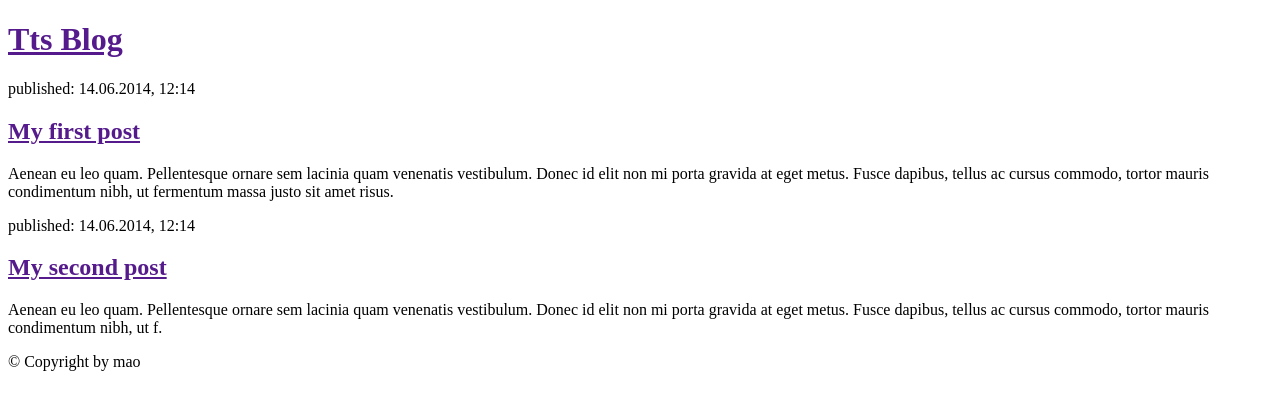
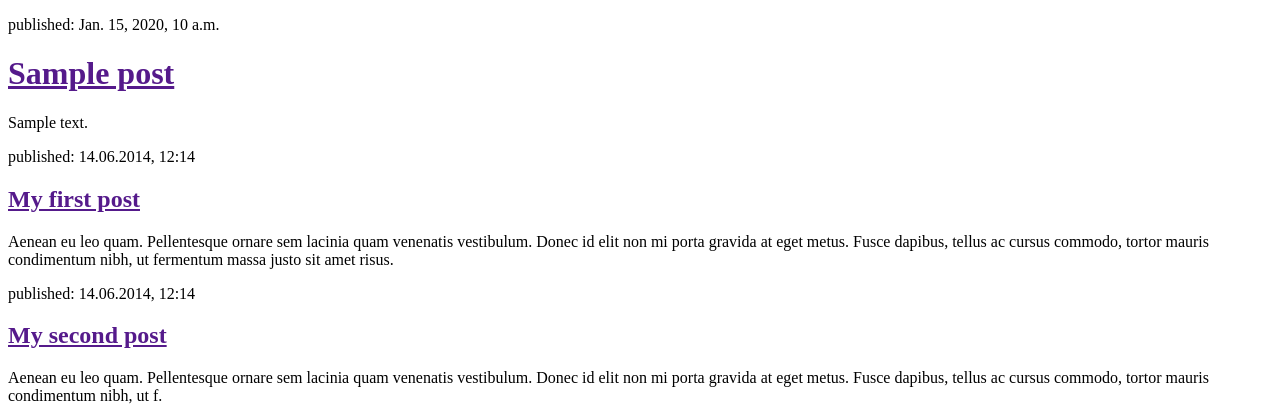
Before and after one commit to maxray88/my_first_blog, a Django app: template blog/templates/blog/post_list.html in a window 1280 px wide. Shown: the part 132-552 px from the top of the page. Run offline with Django 3.2, Linux system fonts and the light colour scheme; the template is opened without the code that fills it: values that come from a table or form of the project are taken from there, others are empty; tables that the repository leaves empty hold one stand-in row (values such as "Sample post").

Commit message:
Modified templates from databas.

```diff
--- a/blog/templates/blog/post_list.html
+++ b/blog/templates/blog/post_list.html
@@ -32,10 +32,18 @@
 				</p>
 			</nav>
 
+			{% for post in posts%}
 			<div>
-				<h1><a href="">Tts Blog</a></h1>
+				<p>
+					published: {{post.published_date}}
+				</p>
+				<h1><a href="">{{post.title}}</a></h1>
+				<p>
+					{{post.text|linebreaks}}
+				</p>
+
 			</div>
-
+			{% endfor %}
 			<div>
 				<p>
 					published: 14.06.2014, 12:14
--- a/blog/views.py
+++ b/blog/views.py
@@ -1,5 +1,8 @@
 from django.shortcuts import render
 
 # Create your views here.
+from .models import Post
+from django.utils import timezone
 def post_list(request):
-    return render(request, 'blog/post_list.html',{})
+    posts = Post.objects.filter(published_date__lte=timezone.now()).order_by('published_date')
+    return render(request, 'blog/post_list.html',{'posts': posts})
```
